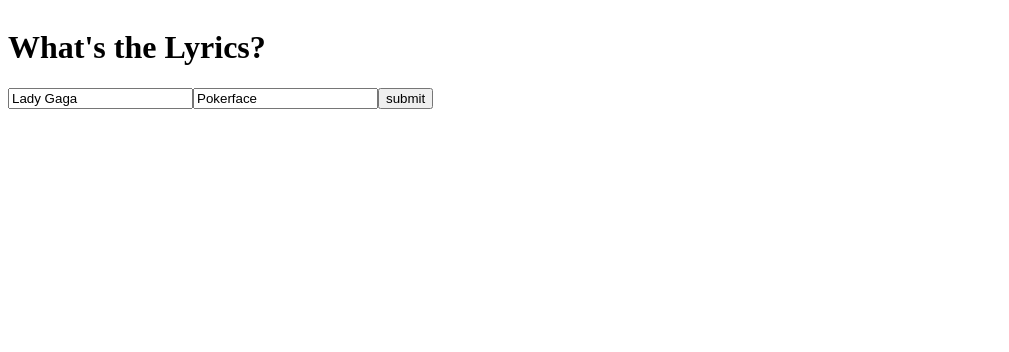
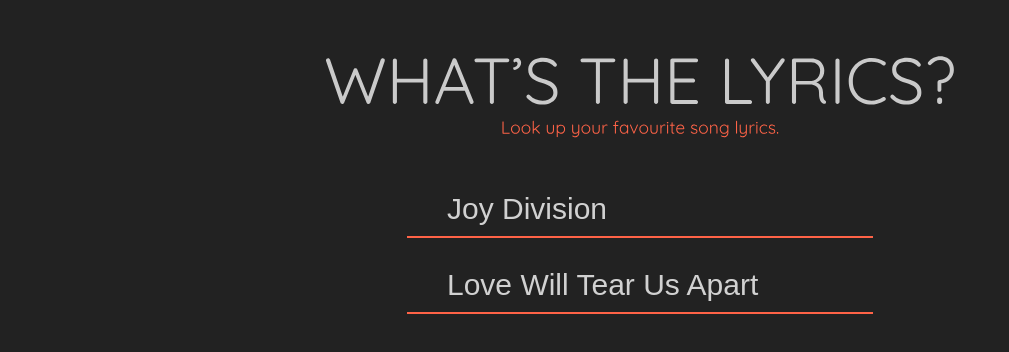
Before and after one commit to daniel-bergmann/whats-the-lyrics, a React (Create React App) app: page / in a window 1280 px wide. Shown: the top 352 px of the page, without its empty margins (0-1009 px from the left). Built offline with nearby package versions, Linux system fonts and the light colour scheme; no server answers.

Commit message:
added styling and fixed design

```diff
--- a/src/App.js
+++ b/src/App.js
@@ -17,8 +17,8 @@
   // For the API
   const [data, setData] = useState([]);
   // For the inputs
-  const [artist, setArtist] = useState("Lady Gaga");
-  const [song, setSong] = useState("Pokerface");
+  const [artist, setArtist] = useState("Joy Division");
+  const [song, setSong] = useState("Love Will Tear Us Apart");
   // For the error handling - false = no value in form
   const [submitted, setSubmitted] = useState(false);
 
--- a/src/components/form.js
+++ b/src/components/form.js
@@ -1,4 +1,4 @@
-import React from "react";
+import styled from "styled-components";
 
 export default function Form({
   SubmitButton,
@@ -9,7 +9,7 @@
   submitted,
 }) {
   return (
-    <form onSubmit={SubmitButton}>
+    <Container onSubmit={SubmitButton}>
       <input
         id="artist"
         placeholder={artist}
@@ -18,7 +18,7 @@
         value={artist}
         onChange={(e) => setArtist(e.target.value)}
       />
-      {submitted && !artist ? <span>Please put in a artist name.</span> : null}
+      {submitted && !artist ? <span>Please input artist name.</span> : null}
       <input
         id="song"
         placeholder={song}
@@ -26,9 +26,31 @@
         type="text"
         value={song}
         onChange={(e) => setSong(e.target.value)}
-        />
-        {submitted && !song ? <span>Please put in a song.</span> : null}
-      <button type="submit">submit</button>
-    </form>
+      />
+      {submitted && !song ? <span>Please input song name.</span> : null}
+      {/* <button type="submit">submit</button> */}
+    </Container>
   );
 }
+
+const Container = styled.form`
+  display: flex;
+  flex-direction: column;
+  justify-content: center;
+  align-items: center;
+  height: 20vh;
+
+  input {
+    padding: 10px 40px;
+    margin: 10px;
+    border: none;
+    border-bottom: 2px solid tomato;
+    background-color: #222222;
+    color: rgb(209, 209, 209);
+    font-size: 30px;
+  }
+  input:focus {
+    outline: none;
+    color: tomato;
+  }
+`;
--- a/src/components/header.js
+++ b/src/components/header.js
@@ -1,10 +1,10 @@
-import React from "react";
 import styled from "styled-components";
+import wtl from '../images/wtl.svg'
 
 export default function Header() {
   return (
     <Container>
-      <h1>What's the Lyrics?</h1>
+      <img src={wtl} alt="" />
     </Container>
   );
 }
@@ -13,4 +13,15 @@
   display: flex;
   flex-direction: column;
   justify-content: center;
+  align-items: center;
+  height: 20vh;
+  img {
+    width: 100%;
+  }
+  /* Larger screens */
+  @media (min-width: 768px) {
+    img {
+      max-width: 50%;
+    }
+  }
 `;
--- a/src/components/lyrics.js
+++ b/src/components/lyrics.js
@@ -1,5 +1,32 @@
-import React from "react";
+import styled from "styled-components";
+
 
 export default function Lyrics({ data }) {
-  return <div>{data.lyrics}</div>;
+  return (
+    <Container>
+      <p>{data.lyrics}</p>
+    </Container>
+  );
 }
+
+const Container = styled.form`
+  display: flex;
+  flex-direction: column;
+  justify-content: center;
+  align-items: center;
+  p {
+    font-size: 1.5rem;
+    line-height: 26pt;
+  }
+  p::selection {
+    color: #333;
+    background: tomato;
+  }
+  /* Larger screens */
+  @media (min-width: 768px) {
+    p {
+      max-width: 30%;
+      font-size: 1.5rem;
+    }
+  }
+`;
--- a/src/index.js
+++ b/src/index.js
@@ -1,6 +1,6 @@
 import React from 'react';
 import ReactDOM from 'react-dom/client';
-
+import css from './styles/global.css'
 import App from './App';
 
 
--- /dev/null
+++ b/src/styles/global.css
@@ -0,0 +1,13 @@
+@import url("https://fonts.googleapis.com/css2?family=Cabin:ital,wght@0,400;0,700;1,700&family=Quicksand:wght@300&display=swap");
+
+body {
+  font-family: "Cabin", sans-serif;
+  background-color: #222222;
+  color: rgb(209, 209, 209);
+  outline: none;
+}
+
+
+h1 {
+  font-size: 60px;
+}
```
Also changed, not shown: src/images/wtl.svg (added).
